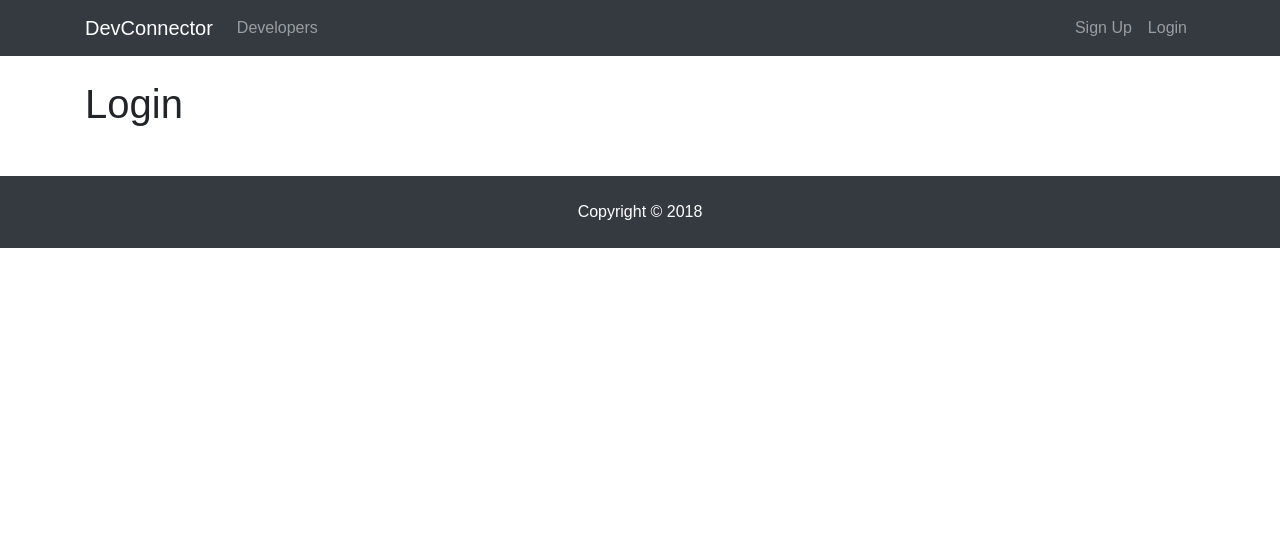
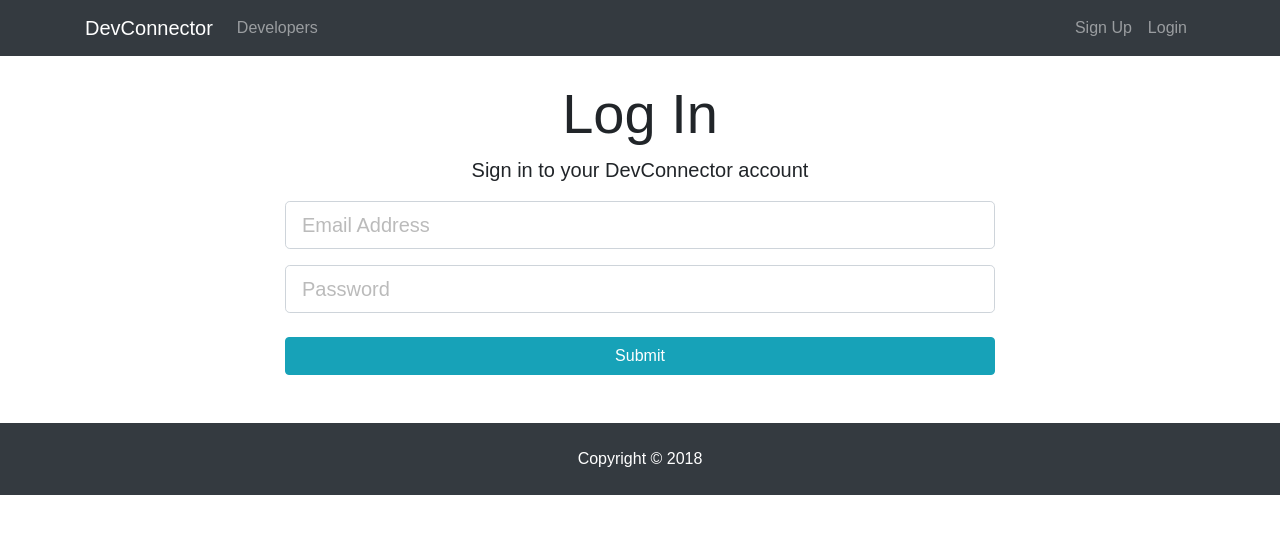
Before and after one commit to MaciejReimann/DevDev, a React (Create React App) app in the folder client/: page /login in a window 1280 px wide. Shown: the top 534 px of the page. Built offline with nearby package versions, Linux system fonts and the light colour scheme.

Commit message:
Login component with state and events

```diff
--- a/client/src/components/auth/Login.js
+++ b/client/src/components/auth/Login.js
@@ -2,10 +2,67 @@
 import PropTypes from 'prop-types';
 
 class Login extends React.Component {
+  constructor() {
+    super();
+    this.state = {
+      email: '',
+      password: '',
+      errors: {}
+    };
+    this.onChange = this.onChange.bind(this);
+    this.onSubmit = this.onSubmit.bind(this);
+  };
+
+  onChange (e) {
+    this.setState({ [e.target.name]: e.target.value })
+  };
+
+  onSubmit (e) {
+    e.preventDefault();
+    const newUser = {
+      email: this.state.email,
+      password: this.state.password,
+    }
+    console.log(newUser)
+  };
+
   render () {
     return (
-      <div>
-        <h1>Login</h1>
+      <div className="login">
+        <div className="container">
+          <div className="row">
+            <div className="col-md-8 m-auto">
+              <h1 className="display-4 text-center">Log In</h1>
+              <p className="lead text-center">Sign in to your DevConnector account</p>
+              <form onSubmit={this.onSubmit}>
+                <div className="form-group">
+                  <input
+                    type="email"
+                    className="form-control form-control-lg"
+                    placeholder="Email Address"
+                    name="email"
+                    value={this.state.email}
+                    onChange={this.onChange}
+                  />
+                </div>
+                <div className="form-group">
+                  <input
+                    type="password"
+                    className="form-control form-control-lg"
+                    placeholder="Password"
+                    name="password"
+                    value={this.state.password}
+                    onChange={this.onChange}
+                  />
+                </div>
+                <input
+                  type="submit"
+                  className="btn btn-info btn-block mt-4"
+                />
+              </form>
+            </div>
+          </div>
+        </div>
       </div>
     )
   }
--- a/client/src/components/auth/Register.js
+++ b/client/src/components/auth/Register.js
@@ -11,7 +11,6 @@
       password2: '',
       errors: {}
     }
-
     this.onChange = this.onChange.bind(this);
     this.onSubmit = this.onSubmit.bind(this);
   }
```
